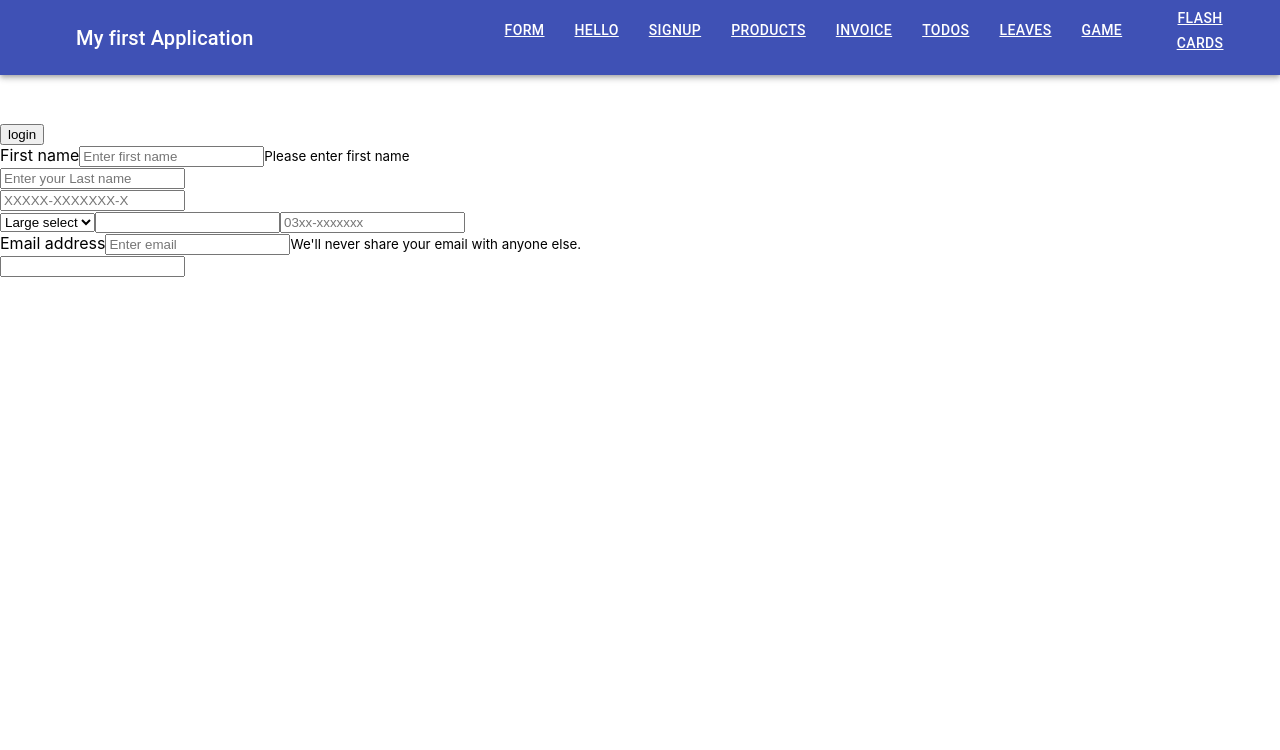
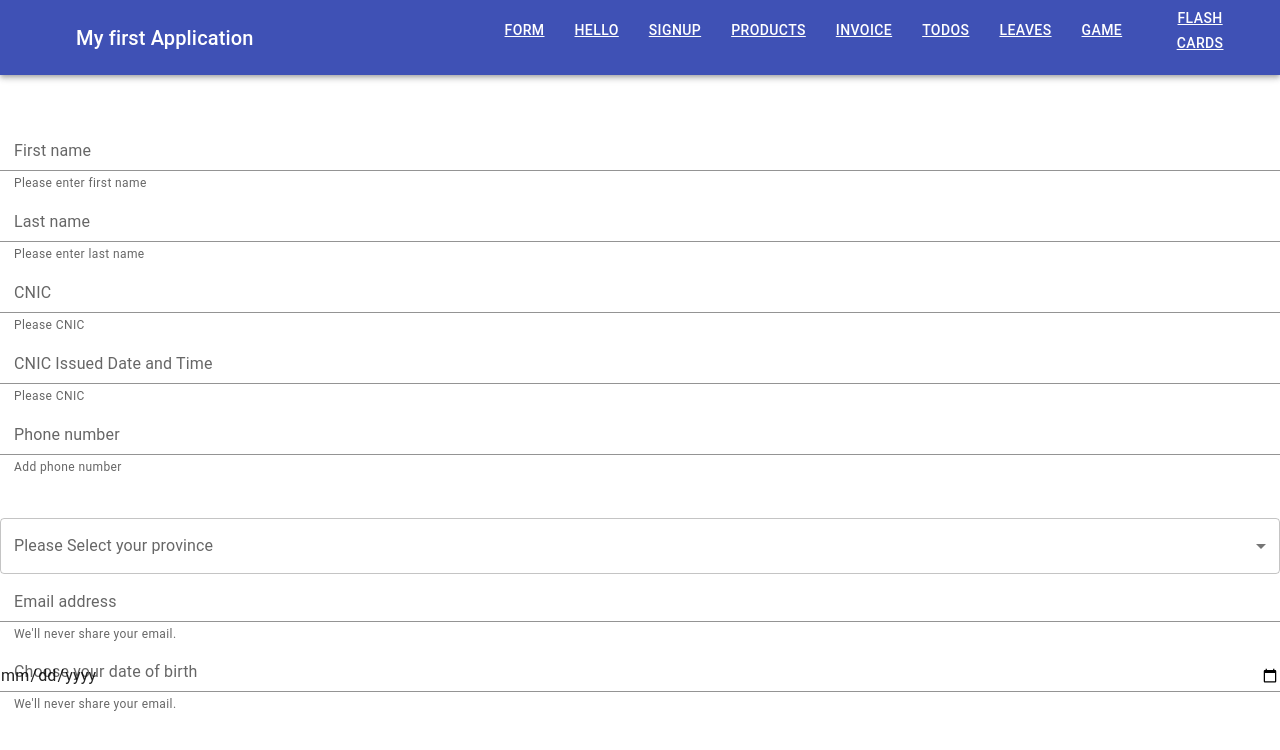
Before and after one commit to umarislam12/reactts, a React (Create React App) app: page /form in a window 1280 px wide. Shown: the top 750 px of the page. Built offline with nearby package versions, Linux system fonts and the light colour scheme.

Commit message:
added inputs in form

```diff
--- a/package.json
+++ b/package.json
@@ -4,10 +4,13 @@
   "private": true,
   "homepage": "https://umarislam12.github.io/reactts",
   "dependencies": {
+    "@emotion/react": "^11.4.1",
+    "@emotion/styled": "^11.3.0",
     "@material-ui/core": "^4.12.3",
     "@material-ui/data-grid": "^4.0.0-alpha.37",
     "@material-ui/icons": "^4.11.2",
     "@mui/icons-material": "^5.0.1",
+    "@mui/material": "^5.0.2",
     "@mui/x-data-grid": "^5.0.0-beta.2",
     "@reduxjs/toolkit": "^1.6.1",
     "@testing-library/jest-dom": "^5.11.4",
--- a/src/Components/Form/Form.tsx
+++ b/src/Components/Form/Form.tsx
@@ -1,42 +1,109 @@
 // @ts-nocheck
 import React from "react";
-import { Select, Form,FormControl,FormGroup } from "react-bootstrap";
+import FormControl from "@mui/material/FormControl";
+import FormGroup from "@mui/material/FormGroup";
+import Input from "@mui/material/Input";
+import InputLabel from "@mui/material/InputLabel";
+import FormHelperText from "@mui/material/FormHelperText";
+
+import MenuItem from "@mui/material/MenuItem";
+
+import Select, { SelectChangeEvent } from "@mui/material/Select";
 export default function CustomForm() {
+  const [province, setProvince] = React.useState("");
+  const handleChange = (event: SelectChangeEvent) => {
+    setProvince(event.target.value);
+  };
   return (
     <div>
-      <Form>
-      <Form.Group className="mb-3" controlId="formBasicEmail">
-    <Form.Label>First name</Form.Label>
-    <Form.Control type="text" placeholder="Enter first name" />
-    <Form.Text className="text-muted">
-     Please enter first name
-    </Form.Text>
-  </Form.Group>
-        <div>
-          <input placeholder="Enter your Last name" />
-        </div>
-        <div>
-          <input placeholder="XXXXX-XXXXXXX-X" />
-        </div>
-        <Form.Select size="lg">
-          <option>Large select</option>
-        </Form.Select>
-        <input type="date/time" />
-        <input placeholder="03xx-xxxxxxx" />
+      <FormGroup>
+        <FormControl>
+          <InputLabel htmlFor="my-firstname">First name</InputLabel>
+          <Input id="my-firstname" aria-describedby="my-helper-text" />
+          <FormHelperText id="my-firstname">
+            Please enter first name
+          </FormHelperText>
+        </FormControl>
+      </FormGroup>
 
-        <Form.Group className="mb-3" controlId="formBasicEmail">
-    <Form.Label>Email address</Form.Label>
-    <Form.Control type="email" placeholder="Enter email" />
-    <Form.Text className="text-muted">
-      We'll never share your email with anyone else.
-    </Form.Text>
-  </Form.Group>
+      <FormGroup>
+        <FormControl>
+          <InputLabel htmlFor="my-lastname">Last name</InputLabel>
+          <Input id="my-lastname" aria-describedby="my-helper-text" />
+          <FormHelperText id="my-lastname">
+            Please enter last name
+          </FormHelperText>
+        </FormControl>
+      </FormGroup>
 
-        <div className="form-group">
-          <div></div>
-        </div>
-        <input />
-      </Form>
+      <FormGroup>
+        <FormControl>
+          <InputLabel htmlFor="my-cnic">CNIC</InputLabel>
+          <Input
+            placeholder="XXXXX-XXXXXXX-X"
+            id="my-cnic"
+            aria-describedby="my-helper-text"
+          />
+          <FormHelperText id="my-cnict">Please CNIC</FormHelperText>
+        </FormControl>
+      </FormGroup>
+
+      <FormGroup>
+        <FormControl>
+          <InputLabel htmlFor="date-time">CNIC Issued Date and Time</InputLabel>
+          <Input type="date/time" id="date" aria-describedby="my-helper-text" />
+          <FormHelperText id="my-cnic">Please CNIC</FormHelperText>
+        </FormControl>
+      </FormGroup>
+
+      <FormGroup>
+        <FormControl>
+          <InputLabel htmlFor="date-time">Phone number</InputLabel>
+          <Input id="phone" aria-describedby="my-helper-text" />
+          <FormHelperText id="phone">Add phone number</FormHelperText>
+        </FormControl>
+      </FormGroup>
+      <br />
+      <br />
+      <FormGroup>
+        <FormControl fullWidth>
+          <InputLabel id="demo-simple-select-label">
+            Please Select your province
+          </InputLabel>
+          <Select
+            labelId="demo-simple-select-label"
+            id="demo-simple-select"
+            value={province}
+            label="province"
+            onChange={handleChange}
+          >
+            <MenuItem value={10}>Punjab</MenuItem>
+            <MenuItem value={20}>Twenty</MenuItem>
+            <MenuItem value={30}>Thirty</MenuItem>
+          </Select>
+        </FormControl>
+      </FormGroup>
+
+      <FormGroup>
+        <FormControl>
+          <InputLabel htmlFor="my-input">Email address</InputLabel>
+          <Input type="email" id="my-input" aria-describedby="my-helper-text" />
+          <FormHelperText id="my-helper-text">
+            We'll never share your email.
+          </FormHelperText>
+        </FormControl>
+      </FormGroup>
+
+      <FormGroup>
+        <FormControl>
+          <InputLabel htmlFor="my-dob">Choose your date of birth</InputLabel>
+          <Input type="date" id="my-dob" aria-describedby="my-helper-text" />
+          <FormHelperText id="my-helper-text">
+            We'll never share your email.
+          </FormHelperText>
+        </FormControl>
+      </FormGroup>
+
     </div>
   );
 }
--- a/src/Components/Game/FlashcardViewer.js
+++ b/src/Components/Game/FlashcardViewer.js
@@ -20,7 +20,7 @@ export default class FlashcardViewer extends Component {
    var front = this.props.cards.map((card, i) => (
       <div key={i}> {card.front}</div>
     ));
-  ;
+
     const back = this.props.cards.map((card, i) => (
       <div key={i}>{card.back}</div>
     ));
--- a/src/Components/Home/counter.tsx
+++ b/src/Components/Home/counter.tsx
@@ -6,7 +6,7 @@ export default function Example() {
 
 
   useEffect(() => {
-    if(count===5){
+    if(count===10){
       throw Error
     }
     console.log(document.title = `You  ${count} times which is less than 5`);
--- a/src/Leaves/Leaves.js
+++ b/src/Leaves/Leaves.js
@@ -12,14 +12,16 @@ export default function Leaves() {
 
     console.log(date);
 
-    shortLeave: localStorage.setItem("shortLeave", time);
+     localStorage.setItem("shortLeave", time);
 
-
+    //shortLeave:localStorage.getItem("shortLeave")
   }, []);
 
 
   //setshortLeave( ()=>localStorage.setItem("shortLeave", time))
   return <div>
       <p>short leave was on: {localStorage.getItem("shortLeave")}</p>
+      <p>short leave was on: {shortLeave}</p>
+
   </div>;
 }
--- a/src/routing/enter.tsx
+++ b/src/routing/enter.tsx
@@ -29,7 +29,7 @@ export default function Enter() {
     <Router>
       <div>
         <Navbar />
-<button onClick={()=>setLogin(!login)}>{login?"logout":"login"}</button>
+{/* <button onClick={()=>setLogin(!login)}>{login?"logout":"login"}</button> */}
         <Switch>
           <Route path="/authentication">
             <Authenticationforms />
```
Also changed, not shown: 1 other file (tests, documents, lock files or other folders).
